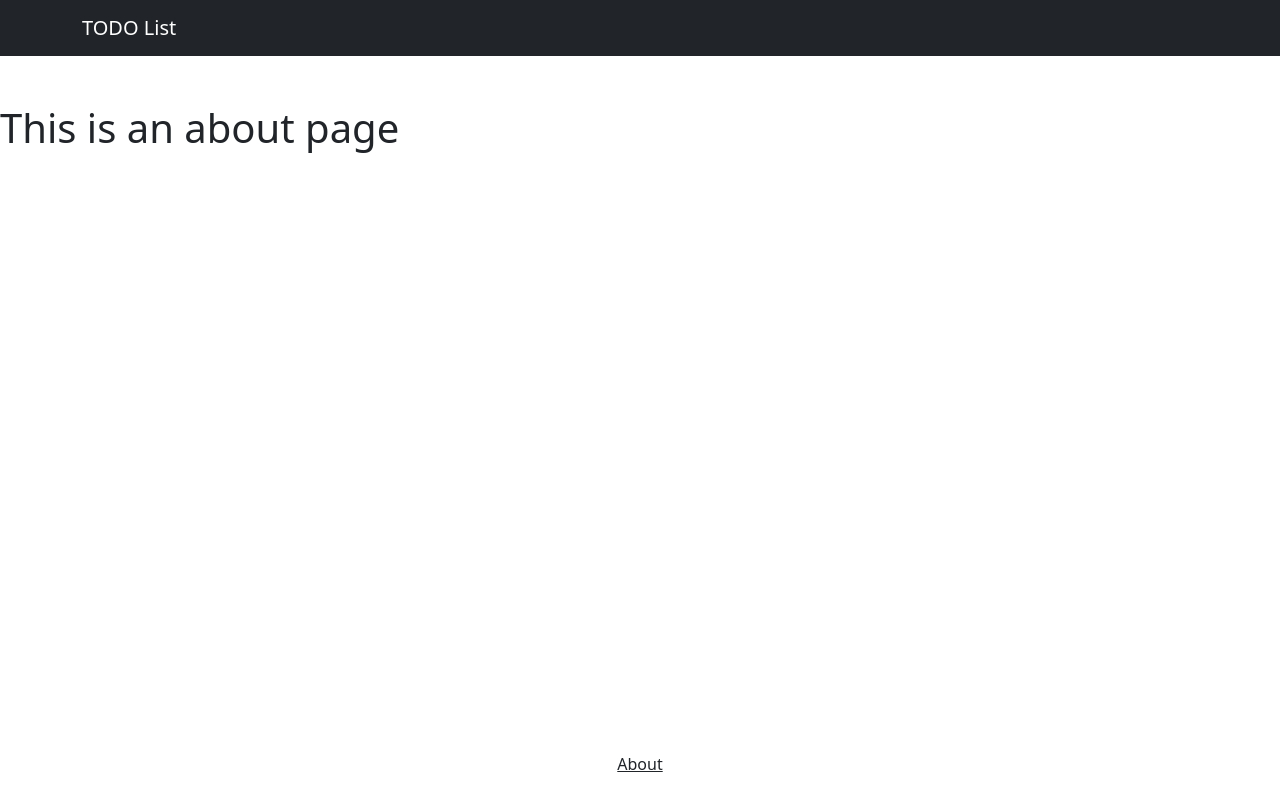
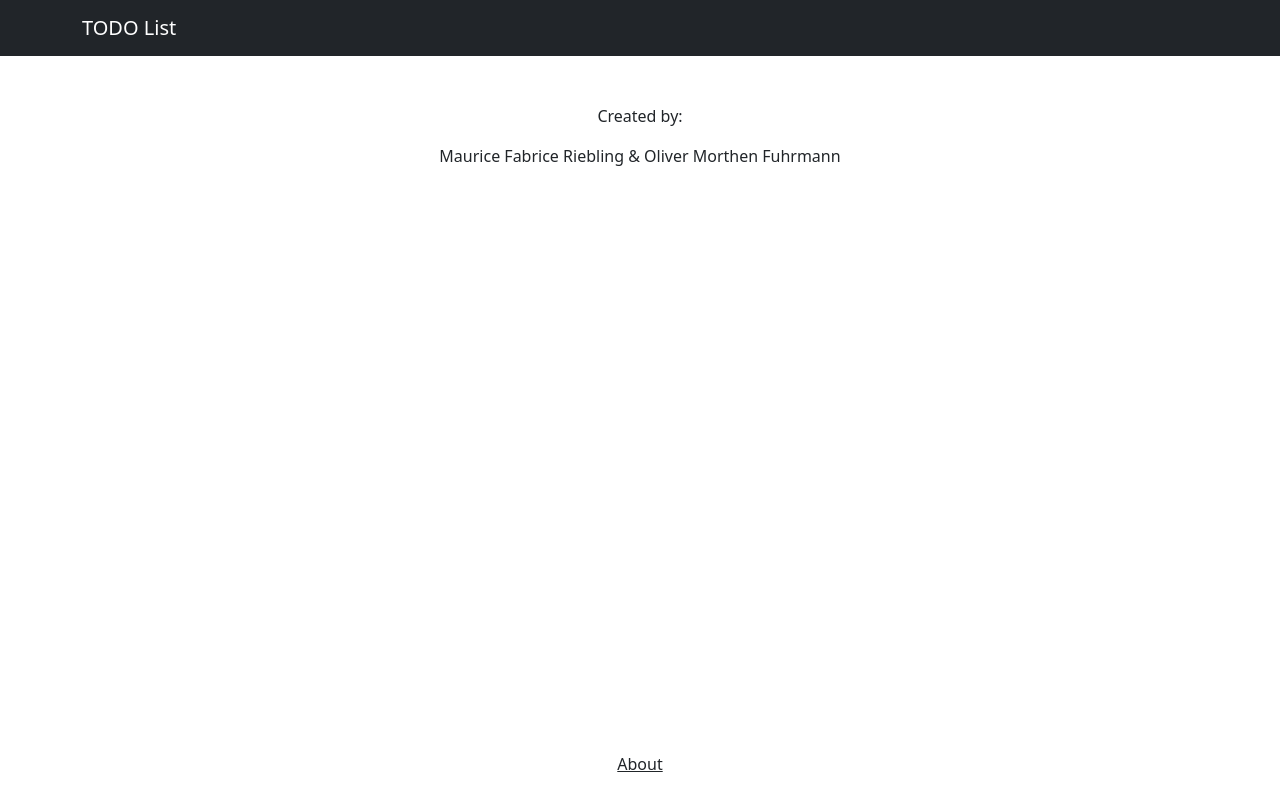
Before and after one commit to kantenkopf/todo-app-sksy-v2, a Vue app in the folder client/: page /about in a window 1280 px wide. Built offline with nearby package versions, Linux system fonts and the light colour scheme; no server answers.

Commit message:
added about page

```diff
--- a/client/src/views/AboutView.vue
+++ b/client/src/views/AboutView.vue
@@ -1,5 +1,8 @@
 <template>
-  <div class="about">
-    <h1>This is an about page</h1>
-  </div>
+    <div class="container text-center">
+        <div class="row mb-5">
+            <p>Created by:</p>
+            <p>Maurice Fabrice Riebling & Oliver Morthen Fuhrmann</p>
+        </div>
+    </div>
 </template>
```
